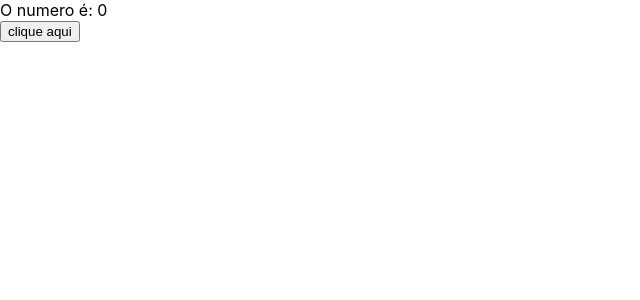
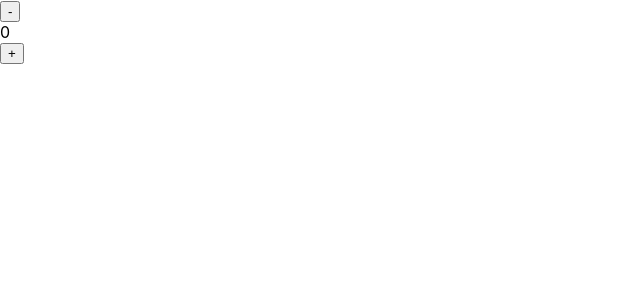
Before and after one commit to Feelps333/primeiroProjetoReact, a React (Vite) app: page / in a window 1280 px wide. Shown: the top 300 px of the page, without its empty margins (0-640 px from the left). Built offline with nearby package versions, Linux system fonts and the light colour scheme.

Commit message:
Salve 03

```diff
--- a/src/App.tsx
+++ b/src/App.tsx
@@ -1,17 +1,19 @@
 import { useState} from 'react';
 
 const App = () => {
-  const [numero, setNumero] = useState(0);
+  const [n, setN] = useState(0);
 
-  const handleButtonClick = () => {
-    setNumero(10);
+  const handleMinus = () => {
+    setN( n - 1);
   }
-
+  const handleMore = () => {
+    setN( n + 1);
+  }
   return (
     <div>
-      O numero é: {numero}
-      <br />
-      <button onClick={handleButtonClick}>clique aqui</button>
+      <button onClick={handleMinus}>-</button>
+      <div>{n}</div>
+      <button onClick={handleMore}>+</button>
     </div>
   );
 }
```
